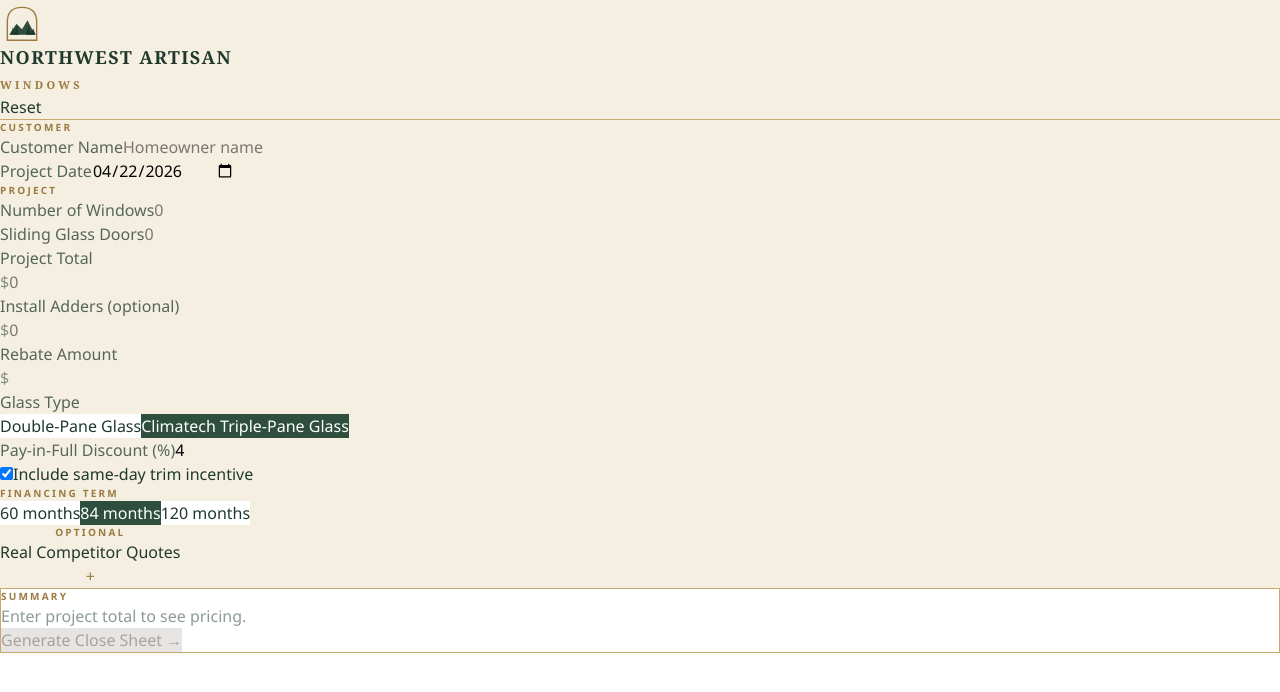
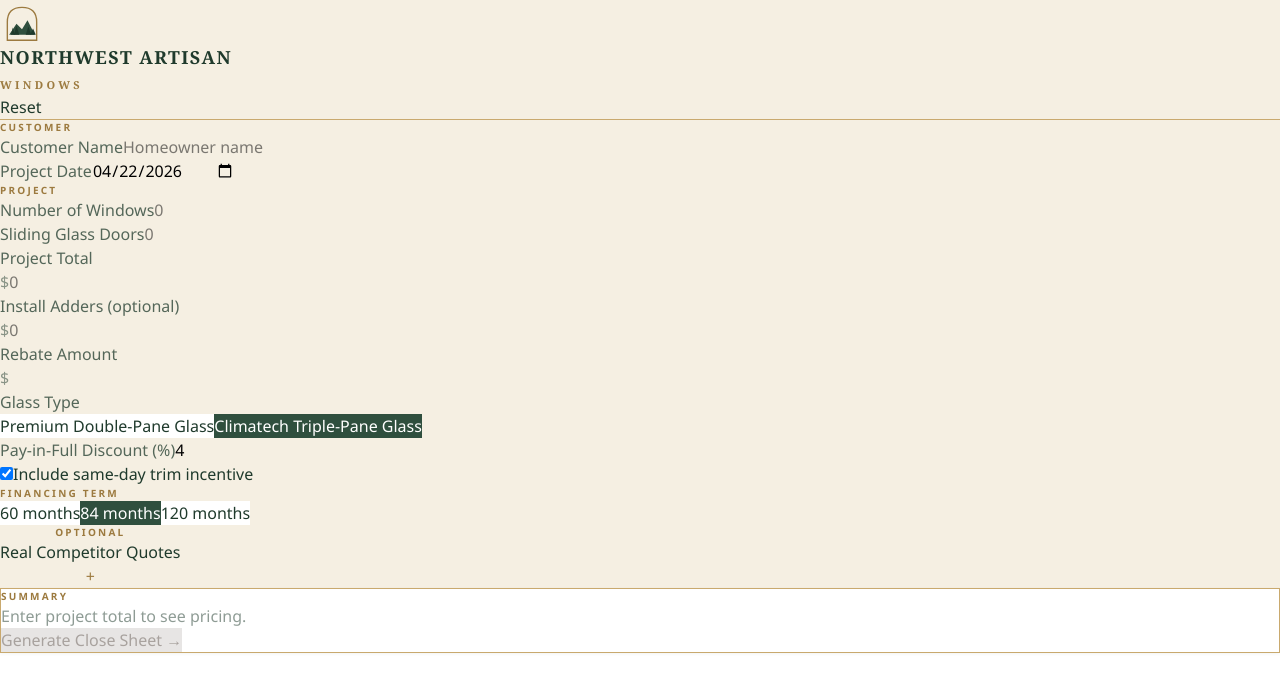
Before and after one commit to andrewprotj999/naw-sales-tool, a React (Vite) app in the folder client/: page / in a window 1280 px wide. Shown: the top 692 px of the page. Built offline with nearby package versions, Linux system fonts and the light colour scheme.

Commit message:
chore: rename double-pane glass label

```diff
--- a/client/src/pages/Home.tsx
+++ b/client/src/pages/Home.tsx
@@ -46,7 +46,7 @@
 const APR_HIGH = 0.2094;
 
 const GLASS_TYPE_OPTIONS = [
-"Double-Pane Glass",
+"Premium Double-Pane Glass",
 "Climatech Triple-Pane Glass",
 ];
 
```
Also changed, not shown: 3 other files (tests, documents, lock files or other folders).
